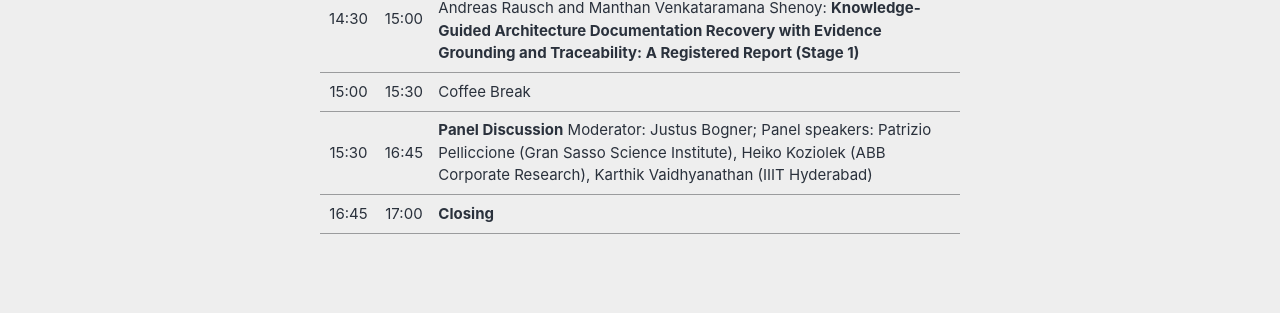
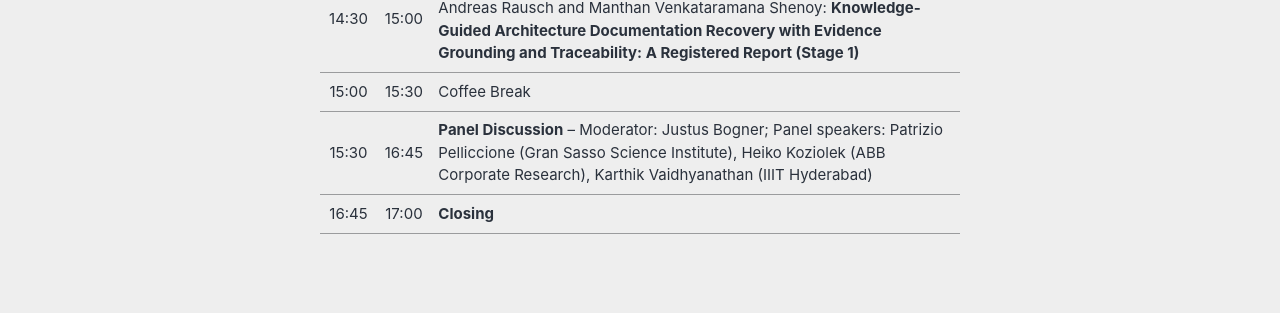
Before and after one commit to sa-ml/saml2026, a Jekyll site: the page built from _pages/program/program.md, in a window 1280 px wide and 900 px high, scrolled down 782 px. Shown: the part 420-733 px from the top of the window. Built offline with Jekyll 4.4.1, drawn with Linux system fonts in a browser that asks for light colours; cached includes are drawn as plain includes; nearby versions of some CDN libraries.

Commit message:
minor change

```diff
--- a/_pages/program/program.md
+++ b/_pages/program/program.md
@@ -39,7 +39,7 @@ The workshop program will include paper presentations, a panel with with partici
 | 14:10 | 14:30 | Nicolai Schoch and Nafise Eskandani: **From Agent-First to Deterministic-First: Architectural Design Decisions for Engineering Data Extraction** |
 | 14:30 | 15:00 | Moustapha El Outmani, Ahmad Hatahet, Daniel Alexander Osterholz, Andreas Rausch and Manthan Venkataramana Shenoy: **Knowledge-Guided Architecture Documentation Recovery with Evidence Grounding and Traceability: A Registered Report (Stage 1)** |
 | 15:00 | 15:30 | Coffee Break |
-| 15:30 | 16:45 | **Panel Discussion** Moderator: Justus Bogner; Panel speakers: Patrizio Pelliccione (Gran Sasso Science Institute), Heiko Koziolek (ABB Corporate Research), Karthik Vaidhyanathan (IIIT Hyderabad)|
+| 15:30 | 16:45 | **Panel Discussion** -- Moderator: Justus Bogner; Panel speakers: Patrizio Pelliccione (Gran Sasso Science Institute), Heiko Koziolek (ABB Corporate Research), Karthik Vaidhyanathan (IIIT Hyderabad)|
 | 16:45 | 17:00 | **Closing** |
 
 
```
